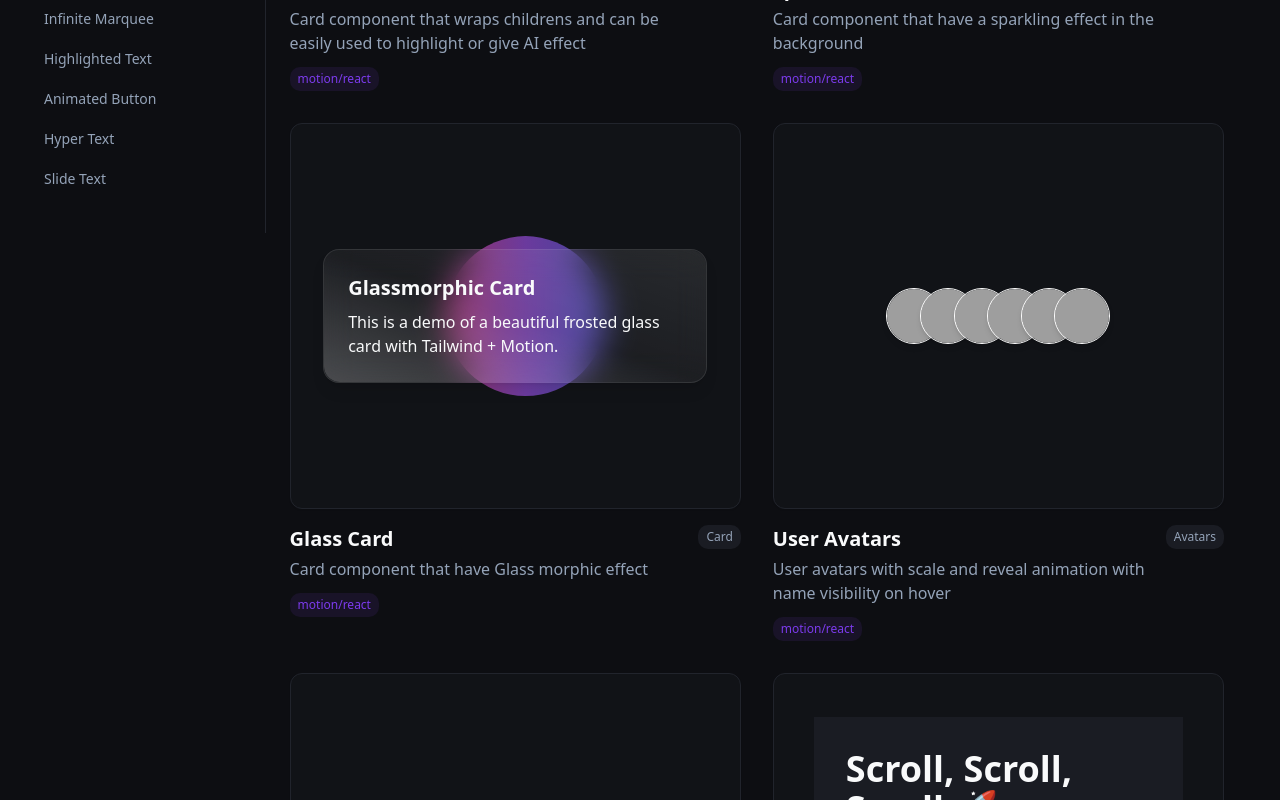
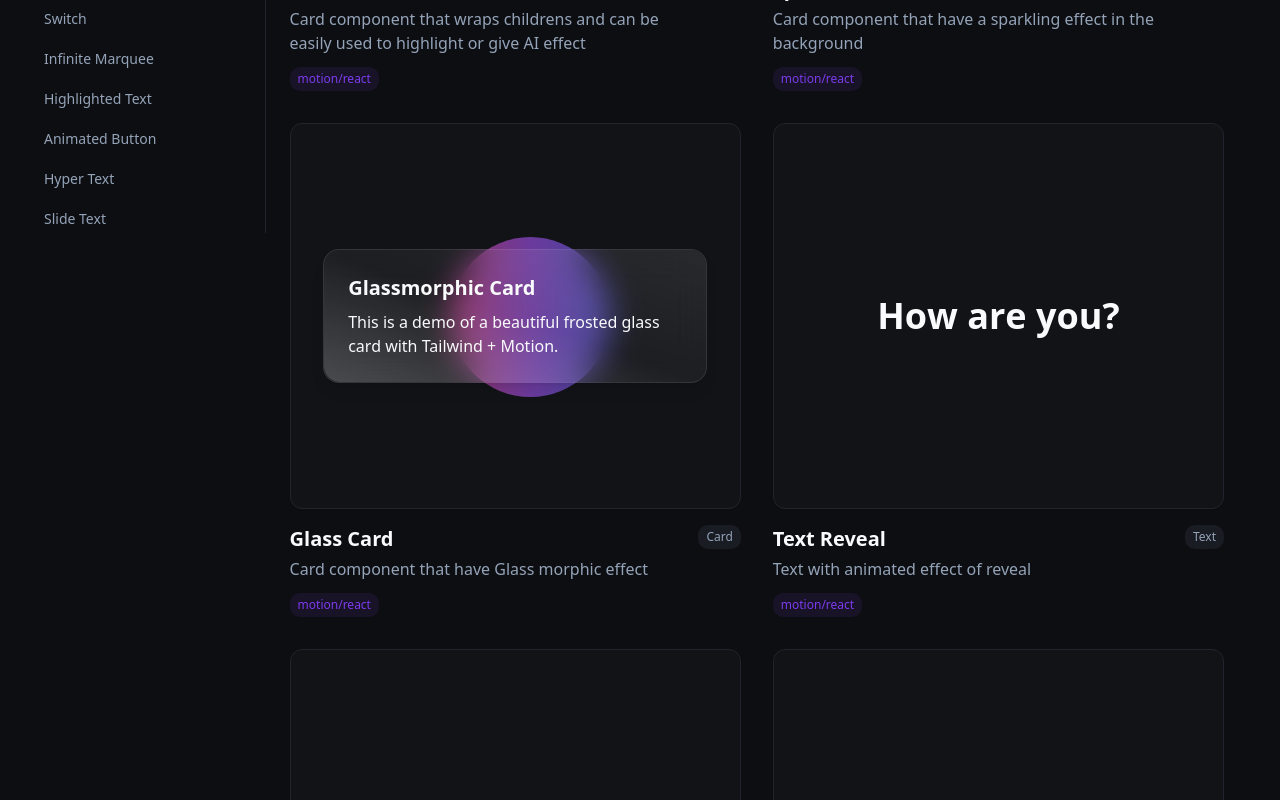
Before and after one commit to Hard-Patel/Spartan-UI, a React (Vite) app: page /components in a window 1280 px wide. Shown: the part 640-1440 px from the top of the page. Built offline with nearby package versions, Linux system fonts and the light colour scheme; grey boxes are pictures that could not be loaded.

Commit message:
Adding a new component of reveal text

```diff
--- /dev/null
+++ b/src/components/preview/MarqueePreview.tsx
@@ -0,0 +1,67 @@
+import { Marquee } from "../showcase/Marquee";
+
+// Demo component showing different marquee examples
+export const MarqueePreview = () => {
+  return (
+    <div className="min-h-screen py-12 space-y-8">
+      {/* Basic Text Marquee */}
+      <div className="mb-8">
+        <h2 className="text-xl font-semibold mb-4">Basic Text Marquee</h2>
+        <div className="bg-black text-white py-4">
+          <Marquee speed={30}>
+            <span className="text-2xl font-bold px-8">
+              🚀 Breaking News: New Product Launch Coming Soon! • Limited Time
+              Offer Available • Sign Up Today for Early Access •
+            </span>
+          </Marquee>
+        </div>
+      </div>
+
+      {/* Testimonial Marquee */}
+      <div className="mb-8">
+        <h2 className="text-xl font-semibold mb-4 text-gray-800">
+          Customer Testimonials
+        </h2>
+        <div className="bg-gray-50 border py-6">
+          <Marquee speed={50} pauseOnHover={true} gap={60}>
+            <div className="flex items-center space-x-12">
+              <div className="bg-white p-4 rounded-lg shadow-sm min-w-max">
+                <p className="text-sm text-gray-600 mb-2">
+                  "Amazing product! Highly recommend."
+                </p>
+                <p className="text-xs text-gray-400">- John D.</p>
+              </div>
+              <div className="bg-white p-4 rounded-lg shadow-sm min-w-max">
+                <p className="text-sm text-gray-600 mb-2">
+                  "Excellent customer service and quality."
+                </p>
+                <p className="text-xs text-gray-400">- Sarah M.</p>
+              </div>
+              <div className="bg-white p-4 rounded-lg shadow-sm min-w-max">
+                <p className="text-sm text-gray-600 mb-2">
+                  "Will definitely buy again!"
+                </p>
+                <p className="text-xs text-gray-400">- Mike R.</p>
+              </div>
+            </div>
+          </Marquee>
+        </div>
+      </div>
+
+      {/* Stock Ticker Style */}
+      <div className="mb-8">
+        <h2 className="text-xl font-semibold mb-4 text-gray-800">
+          Stock Ticker Style
+        </h2>
+        <div className="bg-black text-green-400 py-2 font-mono text-sm">
+          <Marquee speed={25}>
+            <span className="px-4">
+              AAPL: +2.5% • GOOGL: -0.8% • MSFT: +1.2% • TSLA: +3.1% • AMZN:
+              -0.5% • META: +2.8% • NVDA: +4.2% •
+            </span>
+          </Marquee>
+        </div>
+      </div>
+    </div>
+  );
+};
--- a/src/components/preview/Preview.tsx
+++ b/src/components/preview/Preview.tsx
@@ -6,17 +6,18 @@ import { AuroraText } from "../showcase/AuroraText";
 import { HighlightedText } from "../showcase/HighlightedText";
 import { HyperTextToggle } from "../showcase/HyperText";
 import { InteractiveCard } from "../showcase/InteractiveCard";
-import { Marquee } from "../showcase/Marquee";
+import { MaskedText } from "../showcase/MaskedText";
 import { SlideText } from "../showcase/SlideText";
 import { SparkleCard } from "../showcase/SparkleCard";
 import { SuggestiveSearch } from "../showcase/SuggestiveSearch";
+import { VideoMaskedText } from "../showcase/VideoMaskedText";
 import GlassCardPreview from "./GlassCardPreview";
+import { Marquee } from "../showcase/Marquee";
+import { ScrollNavPreview } from "./ScrollNavPreview";
 import { ScrollProgressPreviewTab } from "./ScrollProgressPreviewTab";
 import SwitchPreview from "./SwitchPreview";
+import { TextRevealPreview } from "./TextRevealPreview";
 import { UserAvatarsPreview } from "./UserAvatarsPreview";
-import { ScrollNavPreview } from "./ScrollNavPreview";
-import { MaskedText } from "../showcase/MaskedText";
-import { VideoMaskedText } from "../showcase/VideoMaskedText";
 
 export const PreviewComponent = ({
   componentId,
@@ -189,6 +190,9 @@ export const PreviewComponent = ({
         </div>
       );
 
+    case "reveal-text":
+      return <TextRevealPreview />;
+
     default:
       return (
         <div className="text-center text-muted-foreground p-8">
--- /dev/null
+++ b/src/components/preview/TextRevealPreview.tsx
@@ -0,0 +1,22 @@
+import { useEffect, useState } from "react";
+import { TextReveal } from "../showcase/RevealText";
+
+export const TextRevealPreview = () => {
+  const [counter, SetCounter] = useState(1);
+
+  useEffect(() => {
+    const animation = setInterval(() => {
+      SetCounter(0);
+      setTimeout(() => {
+        SetCounter((c) => c + 1);
+      }, 100);
+    }, 3500);
+
+    return () => clearInterval(animation);
+  }, []);
+  return (
+    <div className="relative w-full">
+      {counter ? <TextReveal text={["How are you?"]} /> : null}
+    </div>
+  );
+};
--- a/src/components/sections/Hero.tsx
+++ b/src/components/sections/Hero.tsx
@@ -4,7 +4,10 @@ import { Link } from "react-router-dom";
 import { Button } from "../ui/button";
 
 const HeroSection = () => {
-  const [mousePos, setMousePos] = useState({ x: 0, y: 0 });
+  const [mousePos, setMousePos] = useState({
+    x: window.innerWidth / 2,
+    y: window.innerHeight / 2,
+  });
 
   return (
     <section
@@ -13,13 +16,12 @@ const HeroSection = () => {
     >
       {/* Gradient ball following cursor */}
       <motion.div
-        className="absolute w-64 h-64 rounded-full opacity-20 pointer-events-none blur-3xl"
+        className="absolute w-64 h-64 rounded-full opacity-30 pointer-events-none blur-3xl"
         style={{
-          background:
-            "radial-gradient(circle at center, #fff, #0000ff, #fff)",
+          background: "radial-gradient(circle at center, #fff, #0000ff, #fff)",
         }}
         animate={{ x: mousePos.x - 128, y: mousePos.y - 256 }}
-        transition={{ type: "spring", stiffness: 150, damping: 100 }}
+        transition={{ type: "spring", stiffness: 150, damping: 60 }}
       />
 
       {/* Glass morph overlay */}
--- /dev/null
+++ b/src/components/showcase/RevealText.tsx
@@ -0,0 +1,80 @@
+import { cn } from "@/lib/utils";
+import { useEffect, useState } from "react";
+
+const CharacterReveal = ({ isAnimating = false, char, delay }) => {
+  const [isVisible, setIsVisible] = useState(false);
+
+  useEffect(() => {
+    if (isAnimating) {
+      const timer = setTimeout(() => setIsVisible(true), delay);
+      return () => clearTimeout(timer);
+    } else {
+      setIsVisible(false);
+    }
+  }, [isAnimating, delay]);
+
+  return (
+    <span
+      className={`inline-block transition-all duration-700 ease-out ${
+        isVisible
+          ? "transform translate-y-0 filter blur-0 opacity-100"
+          : "transform translate-y-8 filter blur-md opacity-0"
+      }`}
+    >
+      {char}
+    </span>
+  );
+};
+
+const TextReveal = ({
+  text = ["Unlock Your Team's Potential"],
+  duration = 80,
+  textClassName = "text-4xl font-semibold",
+}) => {
+  const [isAnimating, setIsAnimating] = useState(false);
+
+  const startAnimation = () => {
+    setIsAnimating(false);
+    setTimeout(() => setIsAnimating(true), 100);
+  };
+
+  useEffect(() => {
+    startAnimation();
+  }, []);
+
+  // Calculate total character count up to current position
+  const getTotalCharacterDelay = (lineIndex, charIndex) => {
+    let totalChars = 0;
+    for (let i = 0; i < lineIndex; i++) {
+      totalChars += text[i].length;
+    }
+    return (totalChars + charIndex) * duration;
+  };
+
+  return (
+    <div className="flex items-center justify-center">
+      <div className="text-center">
+        {text.map((line, lineIndex) => (
+          <div key={`line-${lineIndex}`} className="mb-2 last:mb-0">
+            <h1
+              className={cn(textClassName, "leading-none")}
+              style={{ whiteSpace: "pre" }}
+            >
+              {line.split("").map((char, charIndex) => (
+                <span key={`line-${lineIndex}-char-${charIndex}`}>
+                  <CharacterReveal
+                    isAnimating={isAnimating}
+                    char={char}
+                    delay={getTotalCharacterDelay(lineIndex, charIndex)}
+                  />
+                </span>
+              ))}
+            </h1>
+          </div>
+        ))}
+      </div>
+    </div>
+  );
+};
+
+export { TextReveal };
--- a/src/data/components.ts
+++ b/src/data/components.ts
@@ -35,6 +35,7 @@ export const COMPONENT_IDS = {
   scrollProgress: "scroll-progress",
   switch: "switch",
   sparkleCard: "sparkle-card",
+  revealText: "reveal-text",
   maskedText: "masked-text",
   videoMaskedText: "video-masked-text",
 } as const;
@@ -44,6 +45,7 @@ export const COMPONENT_ORDER = [
   COMPONENT_IDS.aiCard,
   COMPONENT_IDS.sparkleCard,
   COMPONENT_IDS.glassCard,
+  COMPONENT_IDS.revealText,
   COMPONENT_IDS.userAvatars,
   COMPONENT_IDS.suggestiveSearch,
   COMPONENT_IDS.scrollProgress,
@@ -77,6 +79,15 @@ const rawComponentsData: ComponentData[] = [
     name: "Masked Text",
     description:
       "Text with the background image which is visible through the masked effect",
+    category: "Text",
+    featured: true,
+    listed: true,
+    dependencies: ["motion/react"],
+  },
+  {
+    id: COMPONENT_IDS.revealText,
+    name: "Text Reveal",
+    description: "Text with animated effect of reveal",
     category: "Text",
     featured: true,
     listed: true,
@@ -128,7 +139,7 @@ const rawComponentsData: ComponentData[] = [
       "Smooth infinite scrolling text marquee with customizable speed",
     category: "Animations",
     featured: false,
-    listed: false,
+    listed: true,
     dependencies: ["motion/react"],
   },
   {
--- a/src/utils/common-functions.ts
+++ b/src/utils/common-functions.ts
@@ -10,12 +10,13 @@ import HighlightedTextCode from "../components/showcase/HighlightedText.tsx?raw"
 import HyperTextCode from "../components/showcase/HyperText.tsx?raw";
 import InteractiveCardCode from "../components/showcase/InteractiveCard.tsx?raw";
 import MarqueeCode from "../components/showcase/Marquee.tsx?raw";
+import MaskedTextCode from "../components/showcase/MaskedText.tsx?raw";
+import TextRevealCode from "../components/showcase/RevealText.tsx?raw";
 import ScrollNavCode from "../components/showcase/ScrollNav.tsx?raw";
 import SlideTextCode from "../components/showcase/SlideText.tsx?raw";
 import SparkleCardCode from "../components/showcase/SparkleCard.tsx?raw";
 import SuggestiveSearchCode from "../components/showcase/SuggestiveSearch.tsx?raw";
 import SwitchCode from "../components/showcase/Switch.tsx?raw";
-import MaskedTextCode from "../components/showcase/MaskedText.tsx?raw";
 import VideoMaskedTextCode from "../components/showcase/VideoMaskedText.tsx?raw";
 
 export const getComponentCode = (id: string) => {
@@ -74,6 +75,9 @@ export const getComponentCode = (id: string) => {
     case COMPONENT_IDS.videoMaskedText:
       return VideoMaskedTextCode;
 
+    case COMPONENT_IDS.revealText:
+      return TextRevealCode;
+
     default:
       return "";
   }
```
